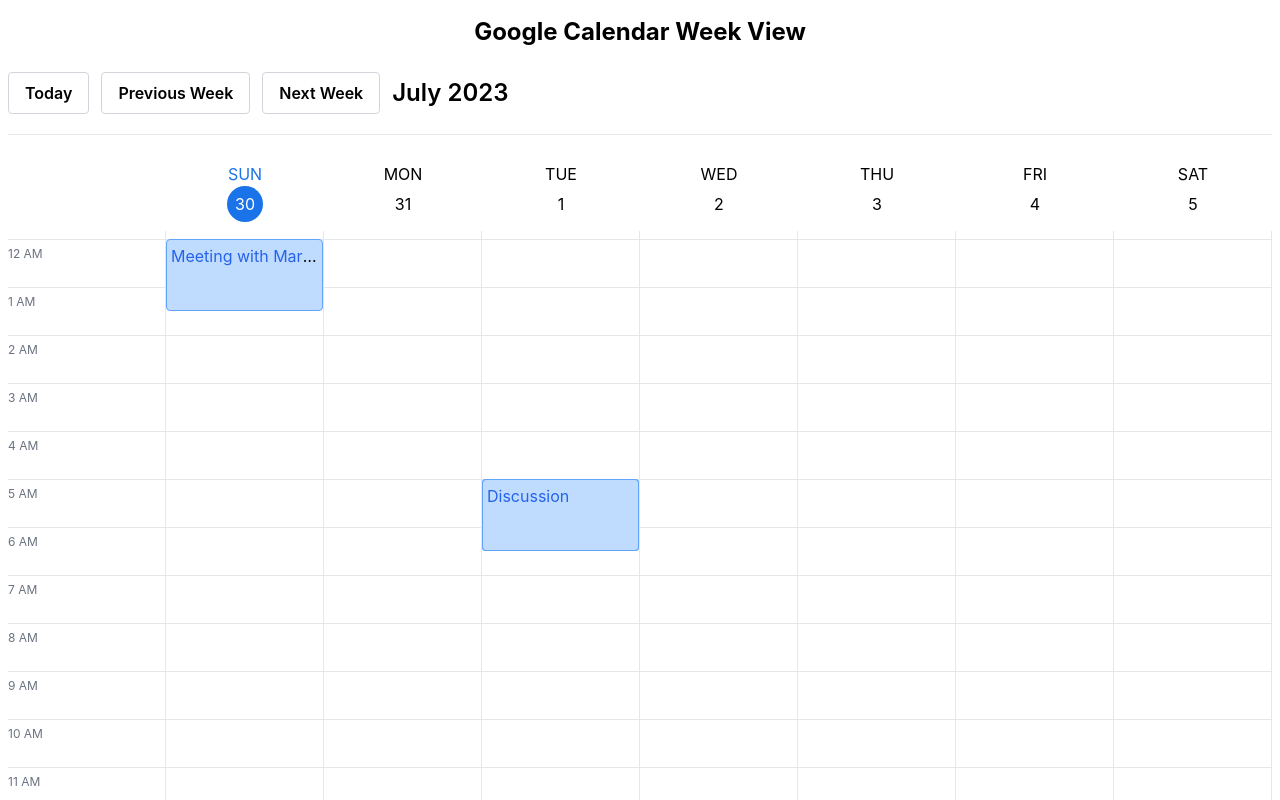
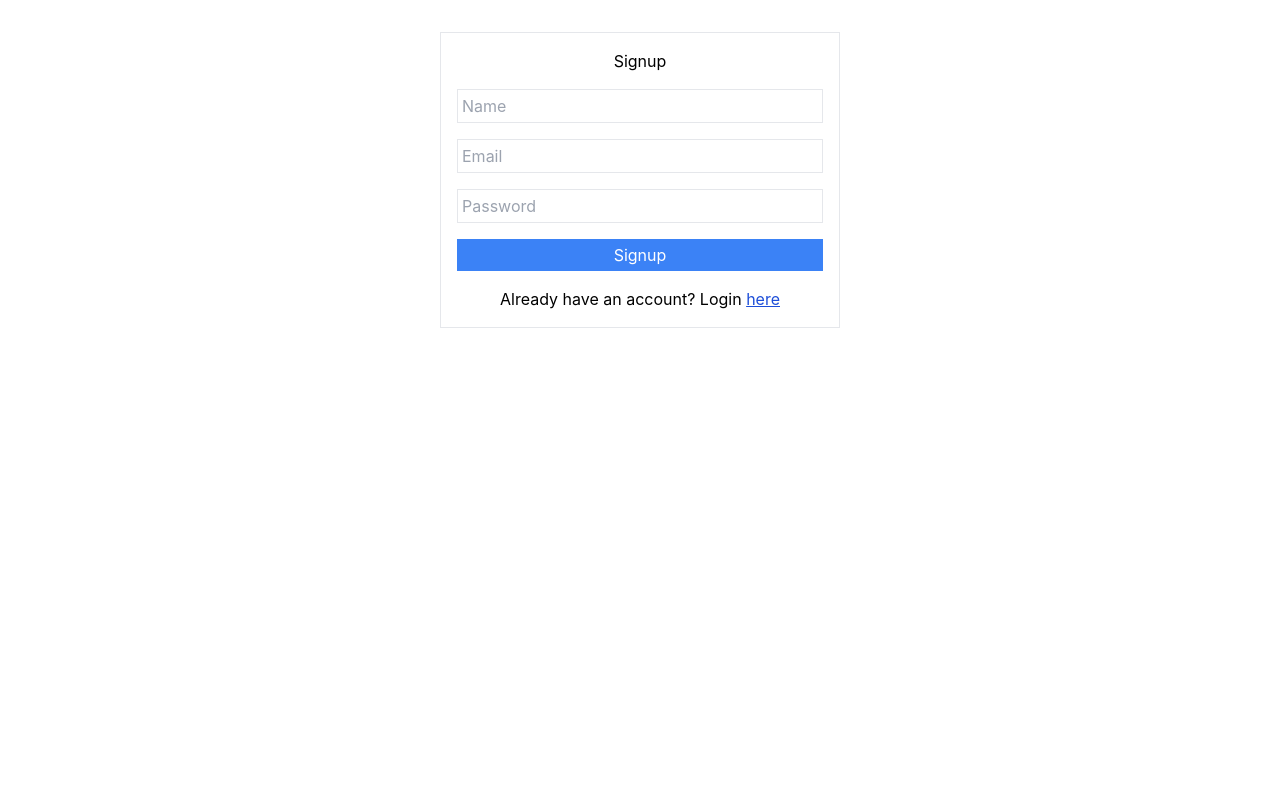
Before and after one commit to mohitshende/calendar, a React (Vite) app: page /signup in a window 1280 px wide. Shown: the top 800 px of the page. Built offline with nearby package versions, Linux system fonts and the light colour scheme.

Commit message:
feat: added booking option

```diff
--- a/package.json
+++ b/package.json
@@ -12,7 +12,8 @@
   "dependencies": {
     "@radix-ui/react-tooltip": "^1.0.6",
     "react": "^18.2.0",
-    "react-dom": "^18.2.0"
+    "react-dom": "^18.2.0",
+    "react-router-dom": "^7.3.0"
   },
   "devDependencies": {
     "@types/react": "^18.2.15",
--- a/src/App.tsx
+++ b/src/App.tsx
@@ -1,49 +1,50 @@
 import { useEffect, useState } from "react";
 import WeekView from "./components/WeekView";
 import { populateIndexedDBWithEvents } from "./services/IndexedDBService";
+import { BrowserRouter, Routes, Route } from "react-router";
+import LoginPage from "./pages/Login";
+import SignupPage from "./pages/Signup";
 
 const calendar_events = [
   {
     id: 1,
-    title: "Meeting with Marketing Team",
-    date: "2023-07-30",
-    start_time: "12:00 AM",
-    end_time: "1:30 AM",
+    title: "History Study Session",
+    date: "2025-03-16",
+    start_time: "01:00 AM",
+    end_time: "01:50 AM",
+    user: {
+      name: "Mack",
+    },
   },
   {
     id: 2,
-    title: "Discussion",
-    date: "2023-08-01",
-    start_time: "5:00 AM",
-    end_time: "6:30 AM",
+    title: "Study Session",
+    date: "2025-03-16",
+    start_time: "03:00 AM",
+    end_time: "03:50 AM",
+    user: {
+      name: "Mohit",
+    },
   },
   {
     id: 3,
-    title: "Lunch with Colleagues",
-    date: "2023-08-05",
-    start_time: "12:00 PM",
-    end_time: "3:30 PM",
+    title: "Study Session",
+    date: "2025-03-16",
+    start_time: "07:00 AM",
+    end_time: "07:50 AM",
+    user: {
+      name: "Kate",
+    },
   },
   {
     id: 4,
-    title: "Project Presentation",
-    date: "2023-08-7",
-    start_time: "2:00 PM",
-    end_time: "4:00 PM",
-  },
-  {
-    id: 5,
-    title: "Client Conference Call",
-    date: "2023-08-9",
-    start_time: "3:30 PM",
-    end_time: "4:30 PM",
-  },
-  {
-    id: 6,
-    title: "Team Building Event",
-    date: "2023-08-12",
-    start_time: "9:00 AM",
-    end_time: "5:00 PM",
+    title: "Study Session",
+    date: "2025-03-16",
+    start_time: "05:00 AM",
+    end_time: "05:25 AM",
+    user: {
+      name: "Mack",
+    },
   },
 ];
 
@@ -66,7 +67,15 @@
     return <div>Loading...</div>;
   }
 
-  return <WeekView />;
+  return (
+    <BrowserRouter>
+      <Routes>
+        <Route path="/login" element={<LoginPage />} />
+        <Route path="/signup" element={<SignupPage />} />
+        <Route path="/" element={<WeekView />} />
+      </Routes>
+    </BrowserRouter>
+  );
 }
 
 export default App;
--- a/src/components/CurrentTimeMarker.tsx
+++ b/src/components/CurrentTimeMarker.tsx
@@ -4,7 +4,7 @@
   const calculateOffset = () => {
     const now = new Date();
     const minutes = now.getMinutes();
-    return Math.floor((minutes / 60) * 48);
+    return Math.floor((minutes / 60) * 80);
   };
 
   if (isSameDay(new Date(), date) && isSameHour(hour)) {
--- a/src/components/DayView.tsx
+++ b/src/components/DayView.tsx
@@ -52,7 +52,7 @@
       </div>
       <div className="w-full grid pt-2 border-r relative">
         {Array.from({ length: 24 }).map((_, hour) => (
-          <div key={hour} className="border-t border-gray-200 h-12">
+          <div key={hour} className="border-t border-gray-200 h-20">
             <CurrentTimeMarker date={date} hour={hour} />
             {dayEvents
               .filter((event) => {
--- a/src/components/EventBox.tsx
+++ b/src/components/EventBox.tsx
@@ -5,21 +5,50 @@
 const EventBox = ({ event }: { event: Event }) => {
   const top = calculateHourDifference("12:00 AM", event.start_time);
 
+  function handleBooking() {
+    //call an API to book the slot
+    console.log("Booking API called with", event.user.name);
+  }
+
+  function handleWithdraw() {
+    //call an API to withdraw from the booking
+    console.log("Booking withdrawen with", event.user.name);
+  }
+
   return (
     <Tooltip.Provider skipDelayDuration={50}>
       <Tooltip.Root>
         <Tooltip.Trigger asChild>
           <div
             key={event.id}
-            className="bg-blue-200 p-1 rounded absolute w-[100%] border border-blue-400 truncate"
+            className="bg-blue-200 flex flex-col gap-2 p-1 rounded absolute w-[100%] border border-blue-400 truncate"
             style={{
-              top: `${8 + top * 48}px`,
+              top: `${8 + top * 80}px`,
               height: `${
-                calculateHourDifference(event.start_time, event.end_time) * 48
+                calculateHourDifference(event.start_time, event.end_time) * 80
               }px`,
             }}
           >
-            <span className="text-blue-600 ">{event.title}</span>
+            <div className="flex gap-2">
+              <span className="text-blue-600 text-sm">{event.title}</span>
+              <p className="text-sm">{event.user.name}</p>
+            </div>
+
+            <div className="flex gap-2">
+              <button
+                onClick={handleBooking}
+                className=" bg-blue-500 text-white p-1 text-xs"
+              >
+                Book
+              </button>
+
+              <button
+                onClick={handleWithdraw}
+                className=" bg-red-500 text-white p-1 text-xs"
+              >
+                Withdraw
+              </button>
+            </div>
           </div>
         </Tooltip.Trigger>
         <Tooltip.Portal>
@@ -27,7 +56,11 @@
             className="TooltipContent z-50 bg-white shadow-md px-2 py-3 rounded-lg"
             sideOffset={5}
           >
-            <p className="text-center">{event.title}</p>
+            {/* <p className="text-center">{event.title}</p> */}
+            <p className="text-sm">
+              {" "}
+              <b>Event organizer:</b> {event.user.name}
+            </p>
             <p className="text-blue-600 ">
               From {event.start_time} to {event.end_time}
             </p>
--- a/src/components/WeekView.tsx
+++ b/src/components/WeekView.tsx
@@ -72,9 +72,9 @@
 
   return (
     <div className="mt-4 px-2 h-full">
-      <h1 className="text-2xl font-bold mb-6 text-center">
+      {/* <h1 className="text-2xl font-bold mb-6 text-center">
         Google Calendar Week View
-      </h1>
+      </h1> */}
 
       <div className="flex items-center flex-wrap gap-3 mb-30 border-b border-gray-200 pb-5">
         <button
@@ -108,7 +108,7 @@
           </div>
           <div className="grid pt-2 border-r">
             {Array.from({ length: 24 }).map((_, hour) => (
-              <div key={hour} className="h-12 border-t border-gray-200">
+              <div key={hour} className="h-20 border-t border-gray-200">
                 <span className="text-xs text-gray-500 ">
                   {formatHour(hour)}
                 </span>
--- /dev/null
+++ b/src/pages/Login.tsx
@@ -0,0 +1,62 @@
+import { useState } from "react";
+import { useNavigate, Link } from "react-router-dom";
+
+function LoginPage() {
+  const [payload, setPayload] = useState({
+    email: "",
+    password: "",
+  });
+
+  const navigate = useNavigate();
+
+  function handleChange(e) {
+    setPayload({ ...payload, [e.target.name]: e.target.value });
+  }
+
+  function handleSubmit() {
+    //call the login API
+    // get some data which we will store in our local storage
+    console.log(payload);
+    // navigate to calendar view when the login is successful
+    navigate("/");
+  }
+
+  return (
+    <div className="w-full flex items-center justify-center">
+      <div className="w-[50vh] flex flex-col gap-4 items-center m-8 p-4 border-[1px]">
+        <h1 className="text-bold">Login</h1>
+        <input
+          className="w-full border-[1px] p-1"
+          type="text"
+          placeholder="Email"
+          name="email"
+          value={payload.email}
+          onChange={handleChange}
+        />
+        <input
+          className="w-full border-[1px] p-1"
+          type="password"
+          placeholder="Password"
+          name="password"
+          value={payload.password}
+          onChange={handleChange}
+        />
+        <button
+          className="w-full bg-blue-500 text-white p-1"
+          onClick={handleSubmit}
+        >
+          Login
+        </button>
+
+        <p>
+          Don't have an account? Signup{" "}
+          <Link to="/signup" className="text-blue-700 underline">
+            here
+          </Link>
+        </p>
+      </div>
+    </div>
+  );
+}
+
+export default LoginPage;
--- /dev/null
+++ b/src/pages/Signup.tsx
@@ -0,0 +1,67 @@
+import { useState } from "react";
+import { Link, useNavigate } from "react-router-dom";
+
+function SignupPage() {
+  const [payload, setPayload] = useState({
+    name: "",
+    email: "",
+    password: "",
+  });
+
+  const navigate = useNavigate();
+
+  function handleChange(e) {
+    setPayload({ ...payload, [e.target.name]: e.target.value });
+  }
+
+  function handleSubmit() {
+    //call the login API
+    // get some data which we will store in our local storage
+    console.log(payload);
+    // navigate to calendar view when the signup is successful
+    navigate("/");
+  }
+
+  return (
+    <div className="w-full flex items-center justify-center">
+      <div className="w-[50vh] flex flex-col gap-4 items-center m-8 p-4 border-[1px]">
+        <h1 className="text-bold">Signup</h1>
+        <input
+          className="w-full border-[1px] p-1"
+          type="text"
+          placeholder="Name"
+          name="name"
+          value={payload.name}
+          onChange={handleChange}
+        />
+        <input
+          className="w-full border-[1px] p-1"
+          type="text"
+          placeholder="Email"
+          name="email"
+          value={payload.email}
+          onChange={handleChange}
+        />
+        <input
+          className="w-full border-[1px] p-1"
+          type="password"
+          placeholder="Password"
+          name="password"
+          value={payload.password}
+          onChange={handleChange}
+        />
+        <button
+          className="w-full bg-blue-500 text-white p-1"
+          onClick={handleSubmit}
+        >
+          Signup
+        </button>
+        <p>
+          Already have an account? Login <Link to="/login" className="text-blue-700 underline">here</Link>
+        </p>
+      </div>
+    </div>
+  );
+}
+
+export default SignupPage;
```
Also changed, not shown: 1 other file (tests, documents, lock files or other folders).
